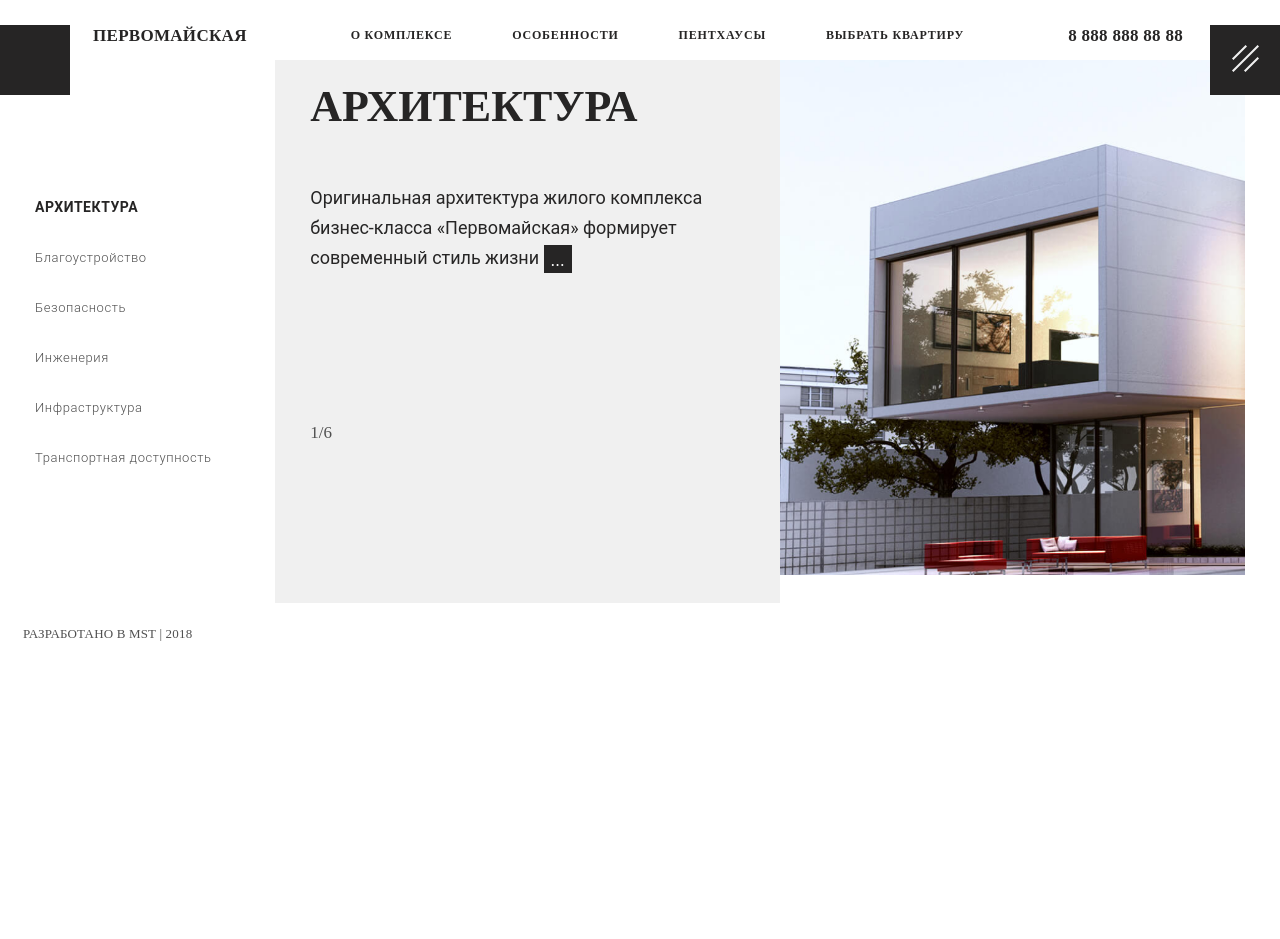
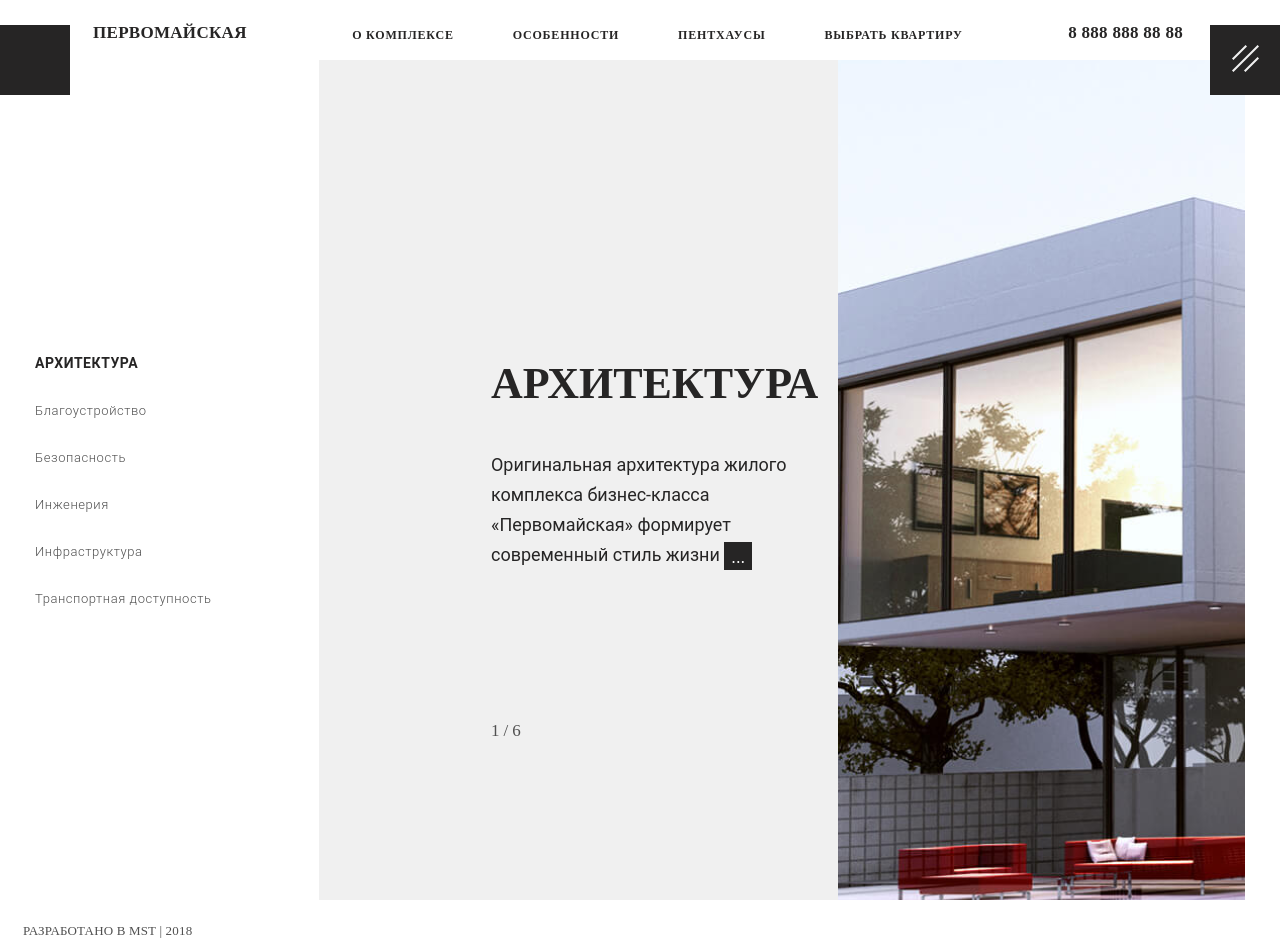
Before and after one commit to Kontsentrator/MST-Test, a plain HTML site: page index.html in a window 1280 px wide. Before the commit the page ends 800 px from the top, so only its background shows below. Drawn offline with Linux system fonts and the light colour scheme.

Commit message:
Update style.css

```diff
--- a/css/style.css
+++ b/css/style.css
@@ -76,7 +76,7 @@ button {
       margin-right: 0; }
   .header-nav__item {
     display: inline-block;
-    margin-right: 56px; }
+    margin-right: 55px; }
 
 .logo {
   display: flex;
@@ -87,19 +87,22 @@ button {
     background-color: #262525;
     margin-right: 23px; }
   .logo__title {
-    color: #262525; }
+    color: #262525;
+    margin-top: -3px; }
 
 .info {
   display: inherit;
   align-items: inherit; }
   .info__phone {
-    margin-right: 27px; }
+    margin-right: 27px;
+    margin-top: -3px; }
 
 .burger-button {
   width: 70px;
   min-width: 70px;
   height: 70px;
   background-color: #262525;
+  padding: 0;
   border: none; }
 
 .page {
@@ -110,25 +113,26 @@ button {
 .aside {
   display: flex;
   align-items: center;
-  width: 300px; }
+  min-width: 284px; }
   .aside-nav__list {
     padding: 0;
     margin: 0; }
     .aside-nav__list :last-child {
       margin-bottom: 0; }
   .aside-nav__item {
-    margin-bottom: 32px; }
+    margin-bottom: 29px; }
   .aside-nav__link {
     color: #505050; }
     .aside-nav__link_active {
       color: #262525; }
 
 .main {
-  width: 100%;
-  display: flex; }
+  height: 840px;
+  display: flex;
+  width: 100%; }
   .main__img {
-    width: 100%;
-    min-height: 500px;
+    height: 100%;
+    max-width: 100%;
     object-fit: cover; }
     .main__img-wrapper {
       max-width: 758px;
@@ -137,19 +141,20 @@ button {
 .content {
   background-color: #F0F0F0;
   color: #262525;
-  width: 100%;
-  padding: 20px; }
+  max-width: 758px;
+  width: 100%; }
   .content-wrapper {
     max-width: 435px;
+    padding-right: 20px;
     height: 100%;
-    margin: 0 auto;
+    margin-left: 172px;
     display: flex;
     flex-direction: column;
     justify-content: flex-end; }
   .content__title {
-    margin-bottom: 50px; }
+    margin-bottom: 40px; }
   .content__text {
-    margin-bottom: 150px; }
+    margin-bottom: 151px; }
   .content__link-detail {
     width: 28px;
     height: 28px;
@@ -166,7 +171,11 @@ button {
     line-height: 20px;
     text-align: center;
     color: #505050;
-    margin-bottom: 140px; }
+    margin-bottom: 159px; }
+    .content-navigation div {
+      margin-right: 4px; }
+    .content-navigation :last-child {
+      margin-right: 0; }
 
 .footer {
   margin-left: 23px;
```
